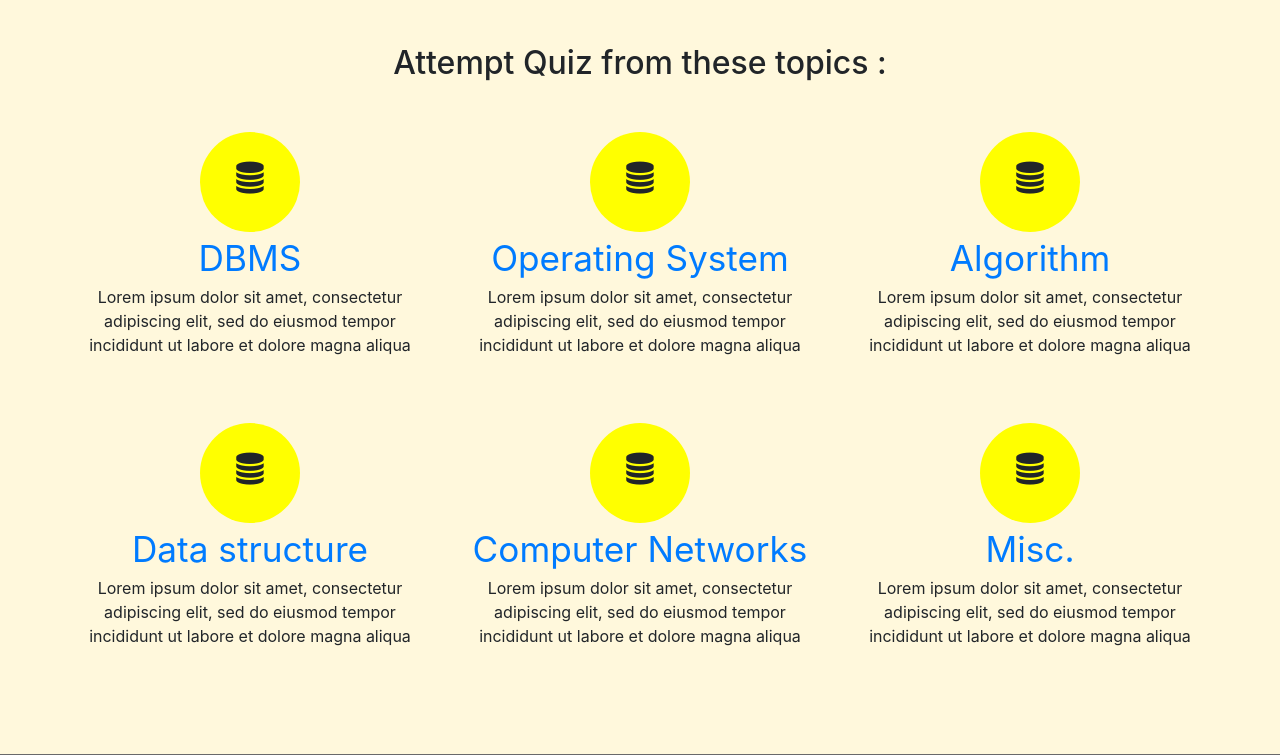
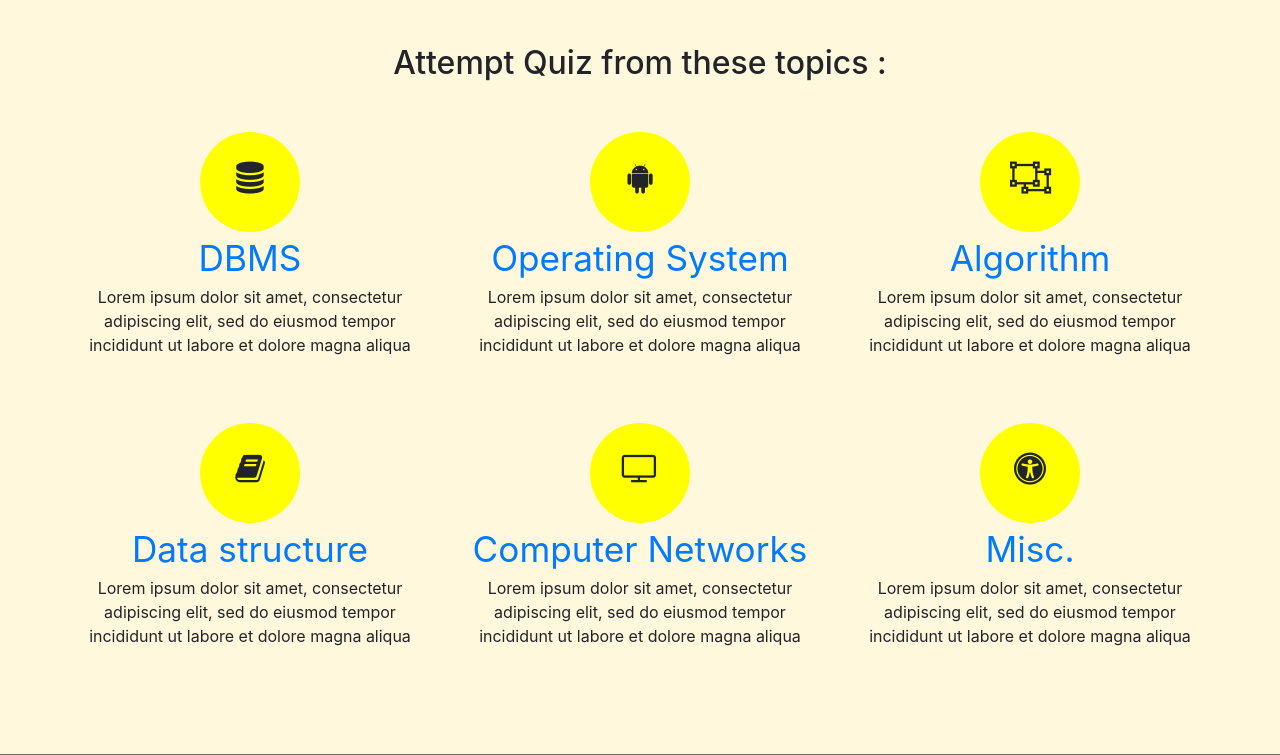
Before and after one commit to ashugoyal6799/X10Test, a Node server app: page / in a window 1280 px wide. Shown: the part 56-811 px from the top of the page. Run offline with Node 20, Linux system fonts and the light colour scheme; some libraries are stand-ins or nearby versions.

Commit message:
icon added

```diff
--- a/views/home.ejs
+++ b/views/home.ejs
@@ -68,14 +68,14 @@
                 </div>
                 <div class="col-lg-4 col-md-6 col-sm-12 d-block m-auto">
                     <div class="img-setting d-block m-auto">
-                        <i class="fa fa-database fa-2x icon-set "></i>
+                        <i class="fa fa-android  fa-2x icon-set "></i>
                     </div>
                     <a href="os" class="subject-menu">Operating System</a>
                     <p>Lorem ipsum dolor sit amet, consectetur adipiscing elit, sed do eiusmod tempor incididunt ut labore et dolore magna aliqua</p>
                 </div>
                 <div class="col-lg-4 col-md-6 col-sm-12 d-block m-auto">
                     <div class="img-setting d-block m-auto">
-                        <i class="fa fa-database fa-2x icon-set "></i>
+                        <i class="fa fa-object-ungroup fa-2x icon-set "></i>
                     </div>
                     <a href="algo" class="subject-menu">Algorithm</a>
                     <p>Lorem ipsum dolor sit amet, consectetur adipiscing elit, sed do eiusmod tempor incididunt ut labore et dolore magna aliqua</p>
@@ -84,21 +84,21 @@
             <div class="row" style="margin-top: 50px;">
                 <div class="col-lg-4 col-md-6 col-sm-12 d-block m-auto">
                     <div class="img-setting d-block m-auto">
-                        <i class="fa fa-database fa-2x icon-set "></i>
+                        <i class="fa fa-book fa-2x icon-set "></i>
                     </div>
                     <a href="ds" class="subject-menu">Data structure</a>
                     <p>Lorem ipsum dolor sit amet, consectetur adipiscing elit, sed do eiusmod tempor incididunt ut labore et dolore magna aliqua</p>
                 </div>
                 <div class="col-lg-4 col-md-6 col-sm-12 d-block m-auto">
                     <div class="img-setting d-block m-auto">
-                        <i class="fa fa-database fa-2x icon-set "></i>
+                        <i class="fa fa-tv fa-2x icon-set "></i>
                     </div>
                     <a href="cn" class="subject-menu">Computer Networks</a>
                     <p>Lorem ipsum dolor sit amet, consectetur adipiscing elit, sed do eiusmod tempor incididunt ut labore et dolore magna aliqua</p>
                 </div>
                 <div class="col-lg-4 col-md-6 col-sm-12 d-block m-auto">
                     <div class="img-setting d-block m-auto">
-                        <i class="fa fa-database fa-2x icon-set "></i>
+                        <i class="fa fa-universal-access fa-2x icon-set "></i>
                     </div>
                     <a href="misc" class="subject-menu">Misc.</a>
                     <p>Lorem ipsum dolor sit amet, consectetur adipiscing elit, sed do eiusmod tempor incididunt ut labore et dolore magna aliqua</p>
```
